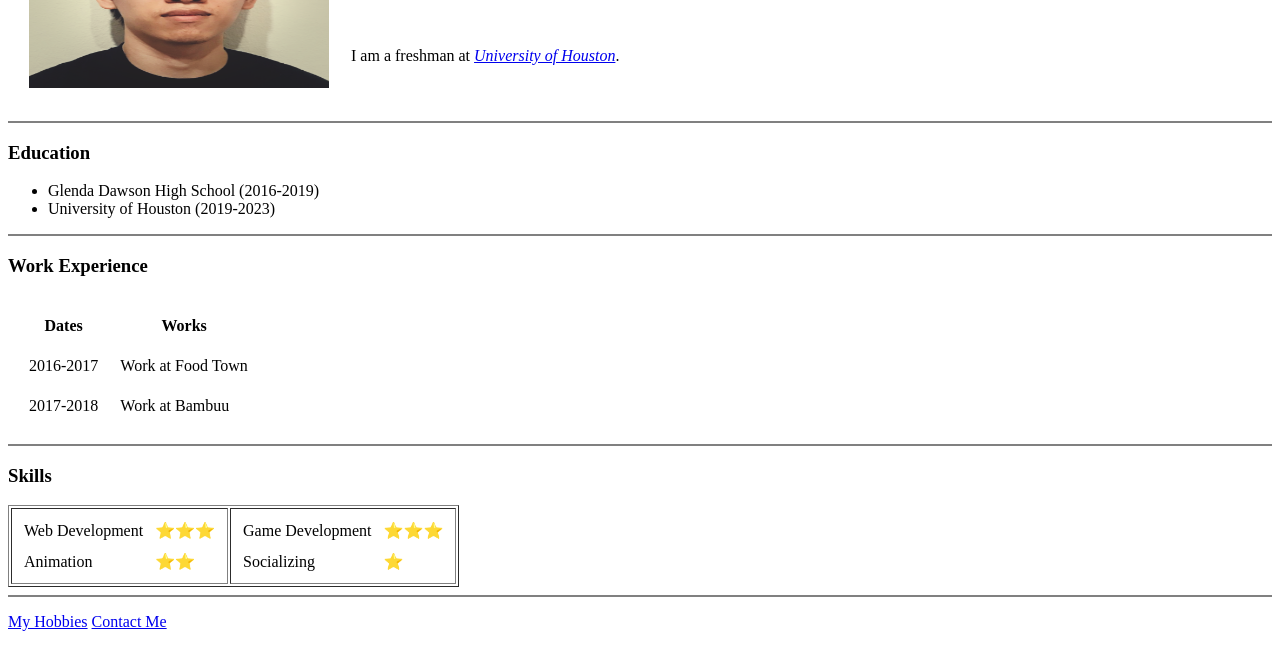
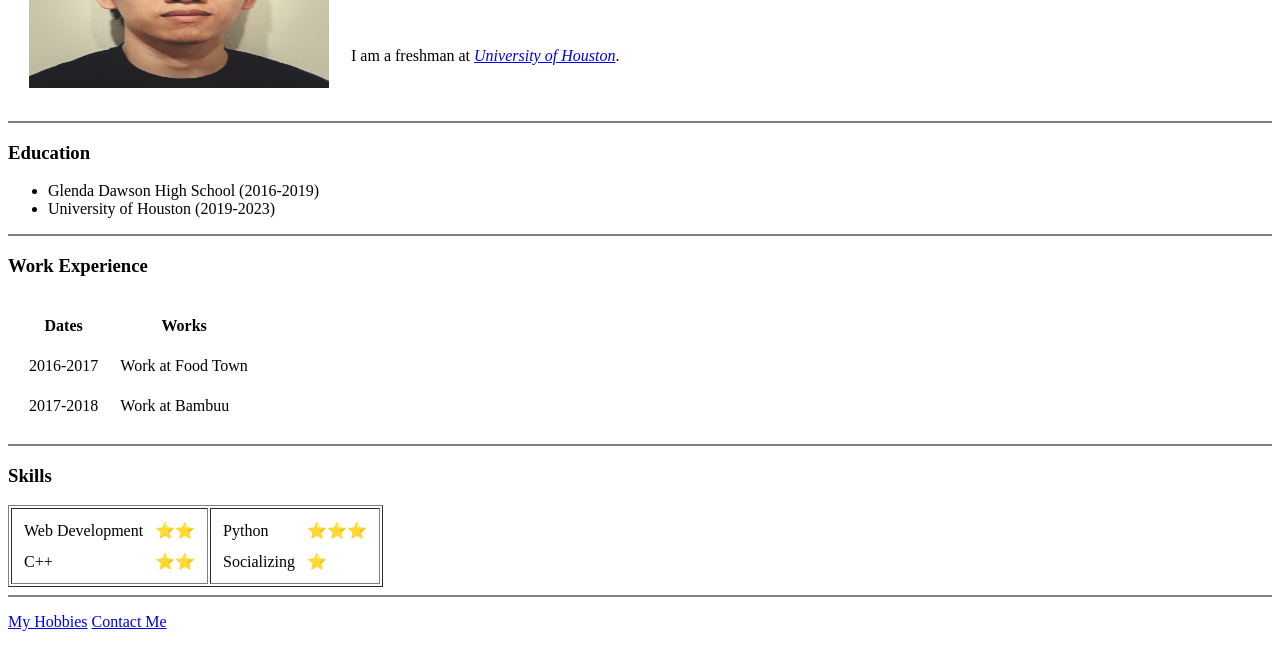
Before and after one commit to tuantrann/cv, a plain HTML site: page index.html in a window 1280 px wide. Shown: the part 141-800 px from the top of the page. Drawn offline with Linux system fonts and the light colour scheme.

Commit message:
Change#2

```diff
--- a/index.html
+++ b/index.html
@@ -53,10 +53,10 @@
       <table cellspacing="10">
         <tr>
           <td> Web Development </td>
-          <td>⭐⭐⭐</td>
+          <td>⭐⭐</td>
         </tr>
         <tr>
-          <td>Animation</td>
+          <td>C++</td>
           <td>⭐⭐</td>
         </tr>
       </table>
@@ -64,7 +64,7 @@
     <td>
       <table cellspacing="10">
         <tr>
-          <td>Game Development</td>
+          <td>Python</td>
           <td>⭐⭐⭐</td>
         </tr>
         <tr>
```
